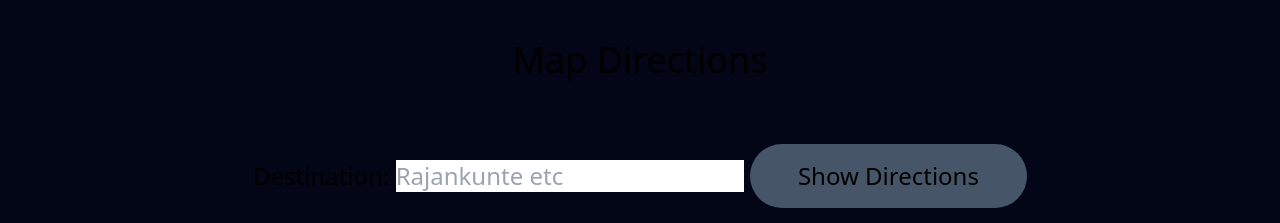
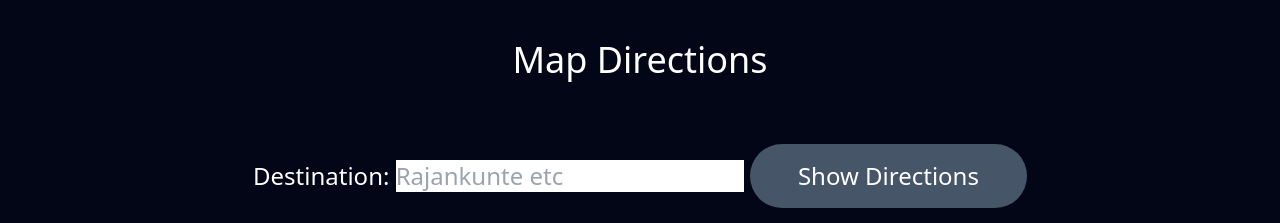
Before and after one commit to Arjun231730/taptransit, a plain HTML site: page app.html in a window 1280 px wide. Shown: the top 223 px of the page. Drawn offline with nearby package versions, Linux system fonts and the light colour scheme.

Commit message:
Update app.html

```diff
--- a/app.html
+++ b/app.html
@@ -24,13 +24,13 @@
         }
     </style>
 </head>
-<body class="bg-slate-950 text-White">
+<body class="bg-slate-950 text-white">
     <h1 class="text-4xl py-10">Map Directions</h1>
 
     <form id="locationForm" class="py-6 text-2xl">
         <label for="destination">Destination:</label>
-        <input type="text" id="destination" placeholder="Rajankunte etc " required>
-        <button class="bg-slate-600 px-12 py-4 rounded-full hover:border-solid hover:border-2 hover:border-White ease-in" type="submit">Show Directions</button>
+        <input type="text" id="destination" placeholder="Rajankunte etc" required>
+        <button class="bg-slate-600 px-12 py-4 rounded-full hover:border-solid hover:border-2 hover:border-white ease-in" type="submit">Show Directions</button>
     </form>
 
     <div id="map"></div>
```
